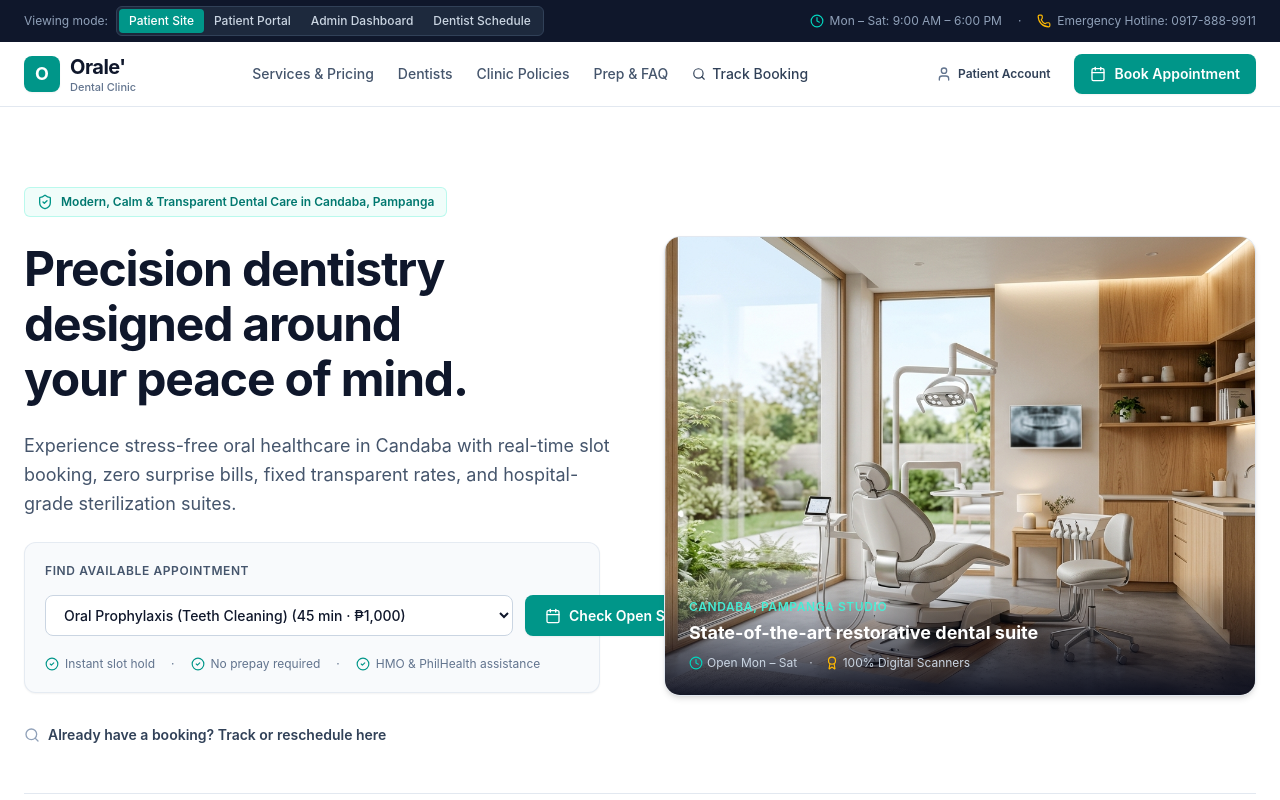
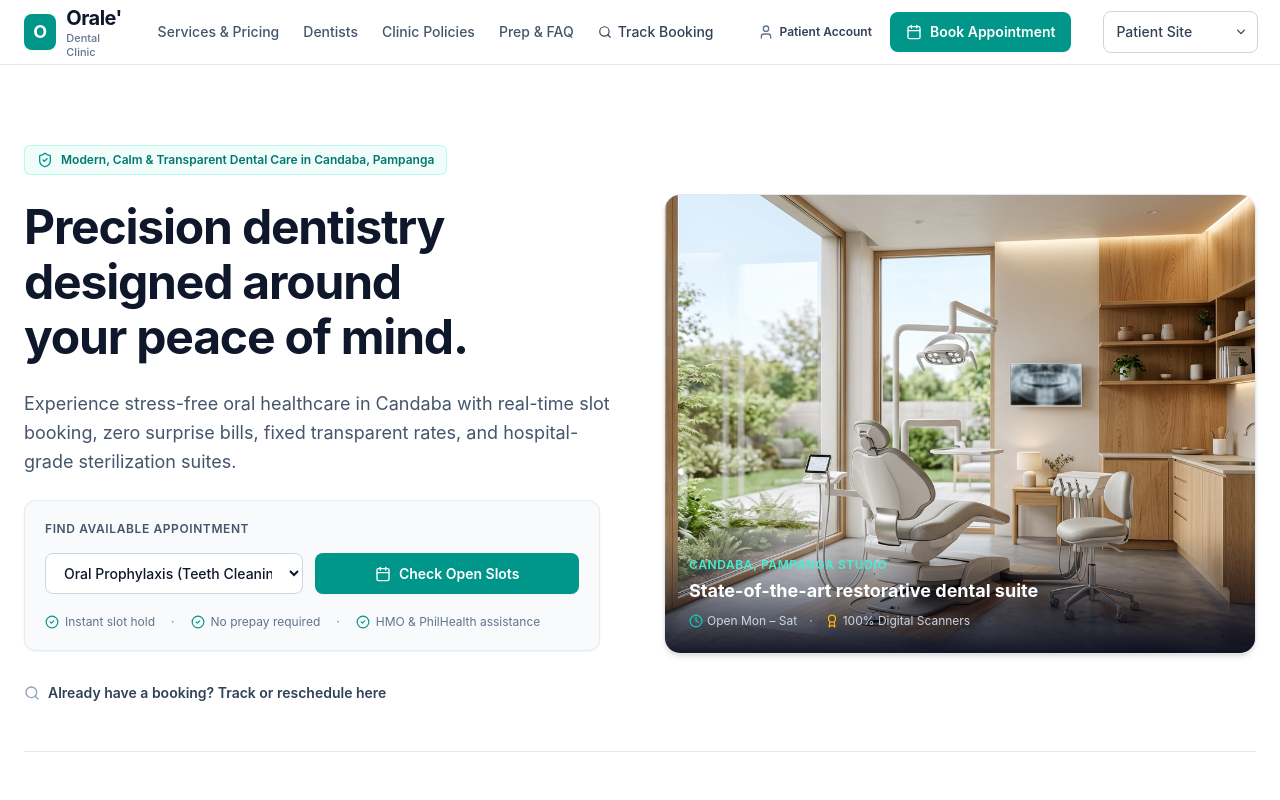
Before and after one commit to vellex2407/Orale-, a React (Vite) app: page / in a window 1280 px wide. Shown: the top 800 px of the page. Built offline with nearby package versions, Linux system fonts and the light colour scheme.

Commit message:
Update navbar dropdown styling, phone number and such

```diff
--- a/package.json
+++ b/package.json
@@ -27,7 +27,7 @@
     "@types/react": "^19.3.0",
     "@types/react-dom": "^19.3.0",
     "autoprefixer": "^10.4.21",
-    "esbuild": "^0.25.0",
+    "esbuild": "^0.28.0",
     "tailwindcss": "^4.3.3",
     "tsx": "^4.21.0",
     "typescript": "^7.0.2",
--- a/src/components/layout/Navbar.tsx
+++ b/src/components/layout/Navbar.tsx
@@ -1,6 +1,7 @@
 import React from 'react';
 import { Calendar, Shield, Stethoscope, Search, User, Clock, Phone } from 'lucide-react';
 import { UserRole } from '../../types';
+import { useState } from 'react';
 
 interface NavbarProps {
   currentRole: UserRole;
@@ -23,90 +24,15 @@ export const Navbar: React.FC<NavbarProps> = ({
   activeView,
   setActiveView,
 }) => {
+  const [isViewMenuOpen, setIsViewMenuOpen] = useState(false);
+
   return (
     <header className="sticky top-0 z-40 bg-white/95 backdrop-blur-md border-b border-slate-200">
-      {/* Stakeholder Perspective Bar (Allows seamless testing of Patient, Admin, and Dentist roles) */}
-      <div className="bg-slate-900 text-slate-300 text-xs py-1.5 px-4 sm:px-6">
-        <div className="max-w-7xl mx-auto flex flex-wrap items-center justify-between gap-3">
-          <div className="flex items-center gap-2">
-            <span className="text-slate-400">Viewing mode:</span>
-            <div className="inline-flex rounded-md p-0.5 bg-slate-800 border border-slate-700">
-              <button
-                type="button"
-                onClick={() => {
-                  onRoleChange('patient');
-                  setActiveView('home');
-                }}
-                className={`px-2.5 py-1 rounded text-xs font-medium transition-colors whitespace-nowrap ${
-                  currentRole === 'patient' && activeView !== 'portal'
-                    ? 'bg-teal-600 text-white shadow-xs'
-                    : 'text-slate-300 hover:text-white'
-                }`}
-              >
-                Patient Site
-              </button>
-              <button
-                type="button"
-                onClick={() => {
-                  onRoleChange('patient');
-                  setActiveView('portal');
-                }}
-                className={`px-2.5 py-1 rounded text-xs font-medium transition-colors whitespace-nowrap ${
-                  activeView === 'portal'
-                    ? 'bg-teal-600 text-white shadow-xs'
-                    : 'text-slate-300 hover:text-white'
-                }`}
-              >
-                Patient Portal
-              </button>
-              <button
-                type="button"
-                onClick={() => {
-                  onRoleChange('admin');
-                  setActiveView('admin');
-                }}
-                className={`px-2.5 py-1 rounded text-xs font-medium transition-colors whitespace-nowrap ${
-                  currentRole === 'admin'
-                    ? 'bg-teal-600 text-white shadow-xs'
-                    : 'text-slate-300 hover:text-white'
-                }`}
-              >
-                Admin Dashboard
-              </button>
-              <button
-                type="button"
-                onClick={() => {
-                  onRoleChange('dentist');
-                  setActiveView('dentist');
-                }}
-                className={`px-2.5 py-1 rounded text-xs font-medium transition-colors whitespace-nowrap ${
-                  currentRole === 'dentist'
-                    ? 'bg-teal-600 text-white shadow-xs'
-                    : 'text-slate-300 hover:text-white'
-                }`}
-              >
-                Dentist Schedule
-              </button>
-            </div>
-          </div>
 
-          <div className="hidden sm:flex items-center gap-4 text-slate-400">
-            <span className="flex items-center gap-1.5">
-              <Clock className="w-3.5 h-3.5 text-teal-400" />
-              <span>Mon – Sat: 9:00 AM – 6:00 PM</span>
-            </span>
-            <span aria-hidden="true">·</span>
-            <span className="flex items-center gap-1.5">
-              <Phone className="w-3.5 h-3.5 text-amber-400" />
-              <span>Emergency Hotline: 0917-888-9911</span>
-            </span>
-          </div>
-        </div>
-      </div>
 
       {/* Top Bar Contract (Strict 3 Zones separated by gap-8) */}
       <div className="max-w-7xl mx-auto px-4 sm:px-6">
-        <div className="flex items-center justify-between gap-8 h-16">
+        <div className="flex items-center justify-start gap-8 h-16">
           {/* Zone 1: Single text element wordmark */}
           <button
             type="button"
@@ -180,7 +106,7 @@ export const Navbar: React.FC<NavbarProps> = ({
           </nav>
 
           {/* Zone 3: 1 primary action button + patient portal trigger */}
-          <div className="flex items-center gap-3 shrink-0">
+          <div className="ml-auto flex items-center gap-1.5 shrink-0">
             <button
               type="button"
               onClick={onOpenTracker}
@@ -206,6 +132,80 @@ export const Navbar: React.FC<NavbarProps> = ({
               <span>Book Appointment</span>
             </button>
           </div>
+
+
+          <div className="relative">
+            <button
+              type="button"
+              onClick={() => setIsViewMenuOpen((open) => !open)}
+              aria-expanded={isViewMenuOpen}
+              className="flex w-[125px] sm:w-[155px] items-center justify-between gap-2 rounded-lg border border-slate-300 bg-white pl-3 pr-2 py-2.5 text-xs sm:text-sm font-medium text-slate-700 focus:outline-none focus:ring-2 focus:ring-teal-700 cursor-pointer"
+            >
+              <span>
+                {activeView === 'home'
+                  ? 'Patient Site'
+                  : activeView === 'portal'
+                  ? 'Patient Portal'
+                  : activeView === 'admin'
+                  ? 'Admin Dashboard'
+                  : 'Dentist Schedule'}
+              </span>
+
+              <svg
+                className={`h-4 w-4 shrink-0 transition-transform ${
+                  isViewMenuOpen ? 'rotate-180' : ''
+                }`}
+                viewBox="0 0 20 20"
+                fill="currentColor"
+                aria-hidden="true"
+              >
+                <path
+                  fillRule="evenodd"
+                  d="M5.22 7.22a.75.75 0 011.06 0L10 10.94l3.72-3.72a.75.75 0 111.06 1.06l-4.25 4.25a.75.75 0 01-1.06 0L5.22 8.28a.75.75 0 010-1.06z"
+                  clipRule="evenodd"
+                />
+              </svg>
+            </button>
+
+            {isViewMenuOpen && (
+              <div className="absolute left-0 top-full z-50 mt-2 w-full overflow-hidden rounded-lg border border-slate-200 bg-white py-1 shadow-lg">
+                {[
+                  { value: 'home', label: 'Patient Site' },
+                  { value: 'portal', label: 'Patient Portal' },
+                  { value: 'admin', label: 'Admin Dashboard' },
+                  { value: 'dentist', label: 'Dentist Schedule' },
+                ].map((option) => (
+                  <button
+                    key={option.value}
+                    type="button"
+                    onClick={() => {
+                      const view = option.value as
+                        | 'home'
+                        | 'portal'
+                        | 'admin'
+                        | 'dentist';
+
+                      if (view === 'home' || view === 'portal') {
+                        onRoleChange('patient');
+                      } else if (view === 'admin') {
+                        onRoleChange('admin');
+                      } else {
+                        onRoleChange('dentist');
+                      }
+
+                      setActiveView(view);
+                      setIsViewMenuOpen(false);
+                    }}
+                    className="block w-full px-4 py-2.5 text-left text-sm text-slate-700 transition-colors hover:bg-teal-700 hover:text-white focus:bg-teal-700 focus:text-white focus:outline-none"
+                  >
+                    {option.label}
+                  </button>
+                ))}
+              </div>
+            )}
+          </div>
+
+
         </div>
       </div>
     </header>
--- a/src/components/patient/HeroSection.tsx
+++ b/src/components/patient/HeroSection.tsx
@@ -47,7 +47,7 @@ export const HeroSection: React.FC<HeroSectionProps> = ({
                   aria-label="Select dental service"
                   value={selectedServiceId}
                   onChange={(e) => setSelectedServiceId(e.target.value)}
-                  className="flex-1 bg-white border border-slate-300 rounded-lg px-3.5 py-2.5 text-sm text-slate-900 font-medium focus:ring-2 focus:ring-teal-500 focus:outline-hidden"
+                  className="w-full min-w-0 box-border bg-white border border-slate-300 rounded-lg px-3.5 py-2.5 text-sm text-slate-900 font-medium focus:ring-2 focus:ring-teal-500 focus:outline-hidden"
                 >
                   {services.map((s) => (
                     <option key={s.id} value={s.id}>
@@ -58,9 +58,9 @@ export const HeroSection: React.FC<HeroSectionProps> = ({
                 <button
                   type="button"
                   onClick={() => onOpenBooking(selectedServiceId)}
-                  className="inline-flex items-center justify-center gap-2 px-5 py-2.5 bg-teal-600 hover:bg-teal-700 text-white font-semibold text-sm rounded-lg transition-colors shadow-xs whitespace-nowrap"
+                  className="w-full min-w-0 box-border inline-flex items-center justify-center gap-2 px-5 py-2.5 bg-teal-600 hover:bg-teal-700 text-white font-semibold text-sm rounded-lg transition-colors shadow-xs"
                 >
-                  <Calendar className="w-4 h-4" />
+                  <Calendar className="w-4 h-4 shrink-0" />
                   <span>Check Open Slots</span>
                 </button>
               </div>
```
Also changed, not shown: src/data/seedData.ts (+13 -13 lines), 1 other file (tests, documents, lock files or other folders).
